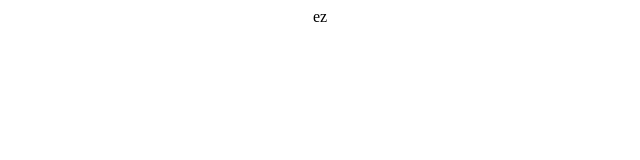
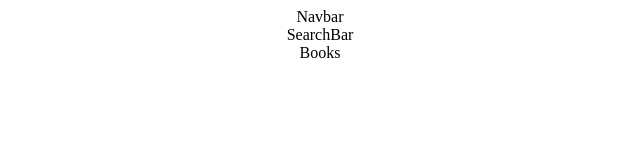
Before and after one commit to plechipt/elibrary-app, a React (Create React App) app in the folder frontend/: page / in a window 1280 px wide. Shown: the top 160 px of the page, without its empty margins (320-960 px from the left). Built offline with nearby package versions, Linux system fonts and the light colour scheme.

Commit message:
created basic components

```diff
--- a/frontend/src/App.js
+++ b/frontend/src/App.js
@@ -1,7 +1,21 @@
 import "./App.css";
 
+import Navbar from "./components/Navbar";
+import SearchBar from "./components/SearchBar";
+import Books from "./components/Books";
+
 const App = () => {
-  return <div className="App">ez</div>;
+  return (
+    <div className="App">
+      <header>
+        <Navbar />
+      </header>
+      <main>
+        <SearchBar />
+        <Books />
+      </main>
+    </div>
+  );
 };
 
 export default App;
--- /dev/null
+++ b/frontend/src/components/Books.js
@@ -0,0 +1,7 @@
+import React from "react";
+
+const Books = () => {
+  return <div>Books</div>;
+};
+
+export default Books;
--- /dev/null
+++ b/frontend/src/components/Navbar.js
@@ -0,0 +1,7 @@
+import React from "react";
+
+const Navbar = () => {
+  return <div>Navbar</div>;
+};
+
+export default Navbar;
--- /dev/null
+++ b/frontend/src/components/SearchBar.js
@@ -0,0 +1,7 @@
+import React from "react";
+
+const SearchBar = () => {
+  return <div>SearchBar</div>;
+};
+
+export default SearchBar;
```
